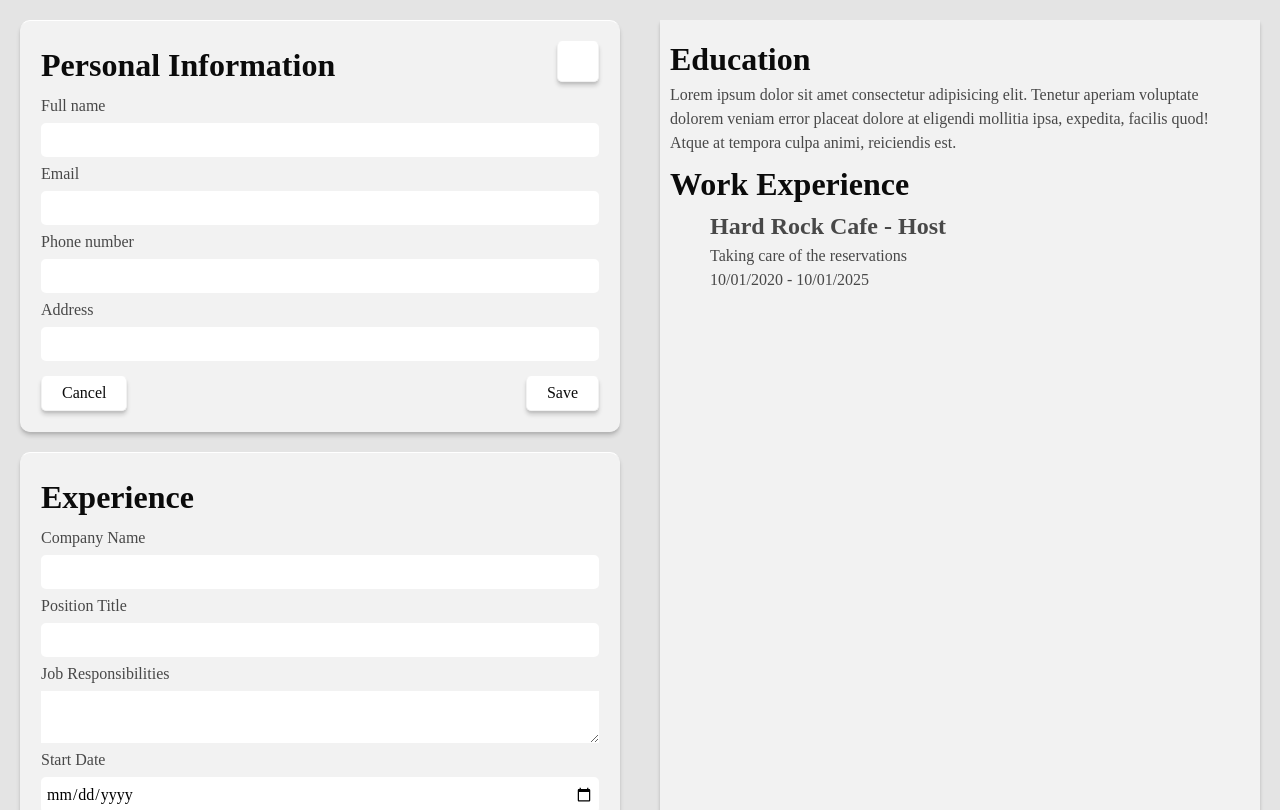
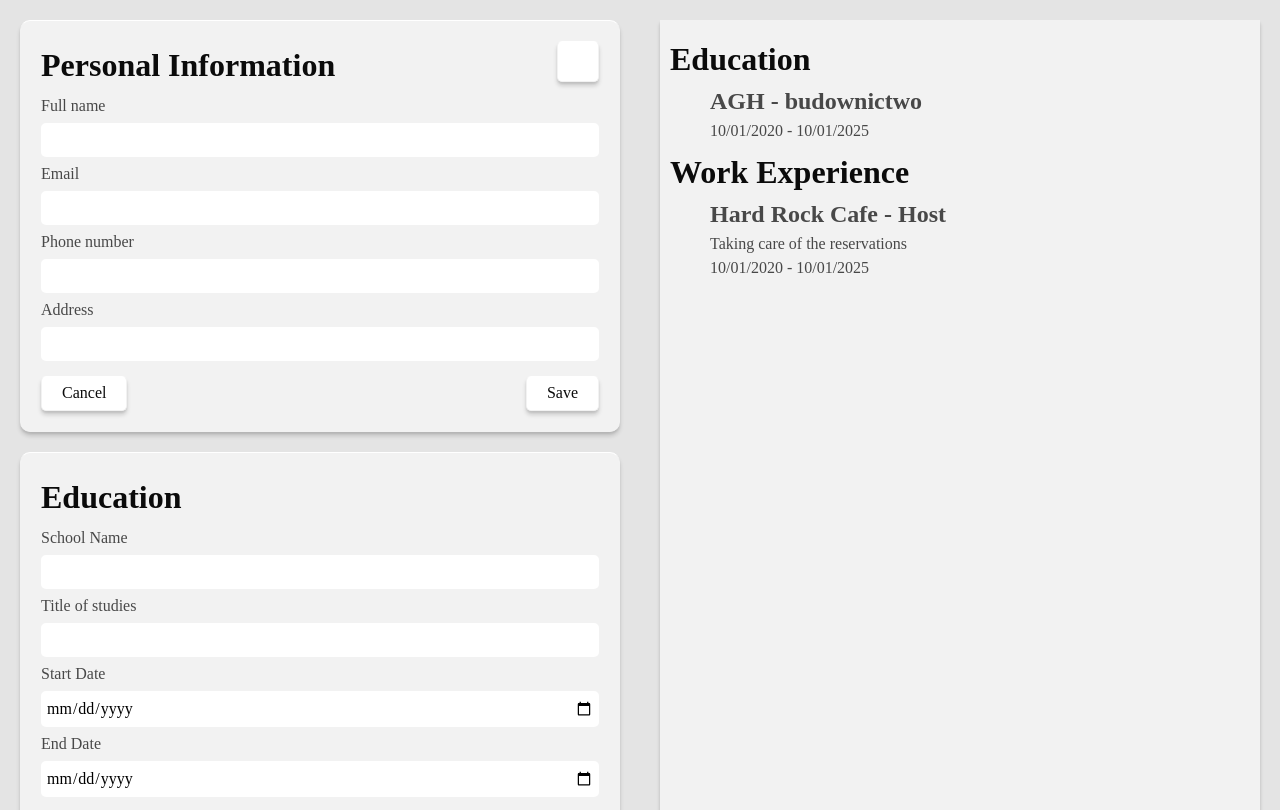
Before and after one commit to Julczan/cv_app, a React (Vite) app: page / in a window 1280 px wide. Shown: the top 810 px of the page. Built offline with nearby package versions, Linux system fonts and the light colour scheme.

Commit message:
add new education and output it

```diff
--- a/src/components/App.jsx
+++ b/src/components/App.jsx
@@ -31,6 +31,18 @@ function App(props) {
     setExperienceInfo([...experienceInfo, newExperience]);
   }
 
+  function addEducation({ schoolName, title, startDate, endDate }) {
+    const newEducation = {
+      id: `edu-${nanoid()}`,
+      schoolName: schoolName,
+      title: title,
+      startDate: startDate,
+      endDate: endDate,
+    };
+
+    setEducationInfo([...educationInfo, newEducation]);
+  }
+
   return (
     <>
       <InputSection
@@ -38,8 +50,12 @@ function App(props) {
         educationInfo={educationInfo}
         experienceInfo={experienceInfo}
         addExperience={addExperience}
+        addEducation={addEducation}
       />
-      <OutputCard experienceInfo={experienceInfo} />
+      <OutputCard
+        experienceInfo={experienceInfo}
+        educationInfo={educationInfo}
+      />
     </>
   );
 }
--- a/src/components/EducationInfo.jsx
+++ b/src/components/EducationInfo.jsx
@@ -1,7 +1,68 @@
-import InputForm from "./InputForm";
+import { useState } from "react";
+import { Input, TextAreaInput, DateInput } from "./Input";
 
-function EducationInfo() {
-  return <></>;
+function EducationInfo(props) {
+  const [educationInfo, setEducationInfo] = useState({
+    schoolName: "",
+    title: "",
+    startDate: "",
+    endDate: "",
+  });
+
+  function handleChange(event) {
+    setEducationInfo({
+      ...educationInfo,
+      [event.target.name]: event.target.value,
+    });
+  }
+
+  function handleSubmit(e) {
+    e.preventDefault();
+    props.addEducation(educationInfo);
+    setEducationInfo({
+      schoolName: "",
+      title: "",
+      startDate: "",
+      endDate: "",
+    });
+  }
+
+  return (
+    <div className="card">
+      <h1>Education</h1>
+      <form action="post" onSubmit={handleSubmit}>
+        <Input
+          label={"School Name"}
+          id={"schoolName"}
+          value={educationInfo.schoolName}
+          onChange={handleChange}
+        />
+        <Input
+          label={"Title of studies"}
+          id={"title"}
+          value={educationInfo.title}
+          onChange={handleChange}
+        />
+        <DateInput
+          label={"Start Date"}
+          id={"startDate"}
+          value={educationInfo.startDate}
+          onChange={handleChange}
+        />
+        <DateInput
+          label={"End Date"}
+          id={"endDate"}
+          value={educationInfo.endDate}
+          onChange={handleChange}
+        />
+
+        <div className="btn-container">
+          <button>Cancel</button>
+          <button type="submit">Save</button>
+        </div>
+      </form>
+    </div>
+  );
 }
 
 export default EducationInfo;
--- a/src/components/Experience.jsx
+++ b/src/components/Experience.jsx
@@ -66,7 +66,7 @@ function Experience(props) {
 
         <div className="btn-container">
           <button>Cancel</button>
-          <button>Save</button>
+          <button type="submit">Save</button>
         </div>
       </form>
     </div>
--- a/src/components/InputSection.jsx
+++ b/src/components/InputSection.jsx
@@ -7,7 +7,7 @@ function InputSection(props) {
   return (
     <div className="input-section">
       <PersonalInfo info={props.personalInfo} />
-      <EducationInfo />
+      <EducationInfo addEducation={props.addEducation} />
       <Experience addExperience={props.addExperience} />
     </div>
   );
--- a/src/components/OutputCard.jsx
+++ b/src/components/OutputCard.jsx
@@ -14,12 +14,16 @@ function OutputCard(props) {
         </div>
         <div className="education-container">
           <h1>Education</h1>
-          <p>
-            Lorem ipsum dolor sit amet consectetur adipisicing elit. Tenetur
-            aperiam voluptate dolorem veniam error placeat dolore at eligendi
-            mollitia ipsa, expedita, facilis quod! Atque at tempora culpa animi,
-            reiciendis est.
-          </p>
+          {props.educationInfo.map((education) => (
+            <ul key={education.id}>
+              <h2>
+                {education.schoolName} - {education.title}
+              </h2>
+              <p>
+                {education.startDate} - {education.endDate}
+              </p>
+            </ul>
+          ))}
         </div>
 
         <div className="experience-container">
```
